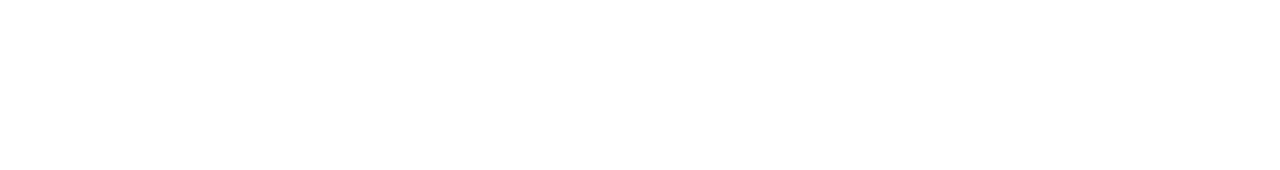
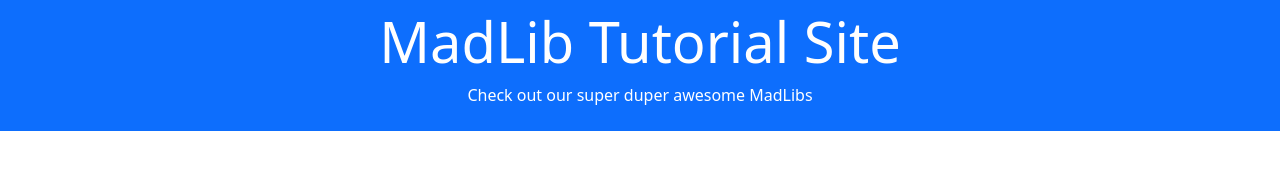
Before and after one commit to Jaydeny-png/MadLibs-Tutorial, a plain HTML site: page index.html in a window 1280 px wide. Drawn offline with nearby package versions, Linux system fonts and the light colour scheme.

Commit message:
added header section

```diff
--- a/index.html
+++ b/index.html
@@ -15,12 +15,18 @@
 <link rel="stylesheet" href="style.css">
 
 <body>
-    <header>
-        <!-- place navbar here -->
+    <header class="bg-primary text-white text-center py-2">
+        <div class="container">
+            <h1 class="display-4">MadLib Tutorial Site</h1>
+            <p>Check out our super duper awesome MadLibs</p>
+        </div>
     </header>
+
+
+
     <main></main>
     <footer>
-        <!-- place footer here -->
+        <!--place footer here-->
     </footer>
     <!-- Bootstrap JavaScript Libraries -->
     <script src="https://cdn.jsdelivr.net/npm/@popperjs/core@2.11.8/dist/umd/popper.min.js"
@@ -31,7 +37,7 @@
         integrity="sha384-BBtl+eGJRgqQAUMxJ7pMwbEyER4l1g+O15P+16Ep7Q9Q+zqX6gSbd85u4mG4QzX+"
         crossorigin="anonymous"></script>
 
-<script src="script.js"></script>
+    <script src="script.js"></script>
 
 </body>
 
```
